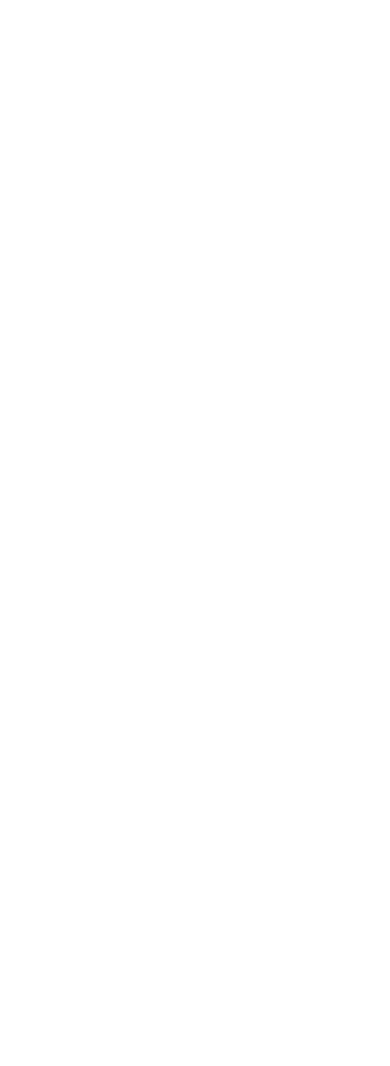
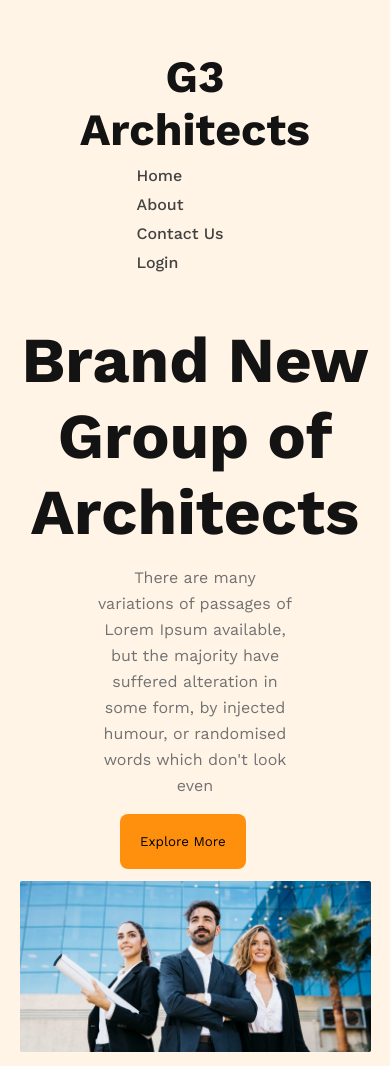
Before and after one commit to MdTanzil/G3-Architects, a plain HTML site: page index.html in a window 390 px wide. Before the commit the page ends 844 px from the top, so only its background shows below. Drawn offline with nearby package versions, Linux system fonts and the light colour scheme.

Commit message:
banner Header and banner item add and responsive

```diff
--- a/index.html
+++ b/index.html
@@ -1,11 +1,37 @@
 <!DOCTYPE html>
 <html lang="en">
-<head>
-    <meta charset="UTF-8">
-    <meta name="viewport" content="width=device-width, initial-scale=1.0">
+  <head>
+    <meta charset="UTF-8" />
+    <meta name="viewport" content="width=device-width, initial-scale=1.0" />
     <title>G3 Architects</title>
-</head>
-<body>
+    <link rel="stylesheet" href="style.css" />
+  </head>
+  <body>
+    <header>
+      <div class="header-container">
+        <h2 class="header-title">G3 Architects</h2>
+        <nav>
+          <ul class="nav-item-container">
+            <li class="nav-item"><a href="">Home</a></li>
+            <li class="nav-item"><a href="">About</a></li>
+            <li class="nav-item"><a href="">Contact Us</a></li>
+            <li class="nav-item"><a href="">Login</a></li>
+          </ul>
+        </nav>
+      </div>
+      <div class="banner-description">
+        <h1 class="banner-title">Brand New <br>Group of Architects</h1>
+        <p class="banner-desc">There are many variations of passages of Lorem Ipsum available, but the majority have suffered alteration in some form, by injected humour, or randomised words which don't look even</p>
+        <div class="button">
 
-</body>
+            <button class="btn-primary">Explore More</button>
+        </div>
+
+
+      </div>
+                  <img class="banner-img" src="images/banner.png" alt="">
+    </header>
+    <main></main>
+    <footer></footer>
+  </body>
 </html>
--- a/style.css
+++ b/style.css
@@ -0,0 +1,108 @@
+@import url("https://fonts.googleapis.com/css2?family=Lato:wght@100;300;400;700;900&family=Open+Sans:wght@300;400;500;600;700&family=Playfair+Display:wght@400;500;600;700;800;900&family=Work+Sans:wght@200;400;500;600;700;800&display=swap");
+
+* {
+  margin: 0;
+  padding: 0;
+  font-family: "Lato", sans-serif;
+  font-family: "Open Sans", sans-serif;
+  font-family: "Playfair Display", serif;
+  font-family: "Work Sans", sans-serif;
+}
+
+/* Header style  */
+header {
+  background-color: rgba(255, 144, 14, 0.1);
+}
+.header-container {
+  display: flex;
+  justify-content: space-around;
+  align-items: center;
+  padding: 50px;
+}
+.header-title {
+  color: #131313;
+  text-align: center;
+  font-size: 2.8rem;
+  font-weight: 700;
+}
+.nav-item-container {
+  display: flex;
+}
+.nav-item {
+  margin-right: 30px;
+  list-style: none;
+}
+.nav-item a {
+  text-decoration: none;
+  color:  #424242;
+font-size: 1rem;
+font-weight: 500;
+}
+.banner-title{
+    color:  #131313;
+text-align: center;
+font-size: 4rem;
+font-weight: 700;
+}
+.banner-desc{
+    color: #727272;
+text-align: center;
+font-size: 1rem;
+line-height: 26px; /* 162.5% */
+width: 50%;
+margin: 15px auto;
+}
+.btn-primary{
+    padding: 20px;
+    background-color: #FF900E;
+    border: 0;
+    border-radius: 8px;
+}
+.button{
+    width: 150px;
+    margin: 2px auto;
+
+}
+.banner-img{
+width: 80%;
+margin:10px 120px;
+
+
+}
+
+
+
+
+
+
+
+
+
+
+
+
+
+/* Responsive layout  */
+@media only screen and (max-width: 576px) {
+.header-container,
+.nav-item-container
+{
+    flex-direction: column;
+}
+.nav-item-container  li{
+    margin-top: 10px;
+}
+.banner-img{
+width: 90%;
+margin:10px 20px;
+
+
+}
+}
+/* tablate layout */
+@media only screen and (max-width:976px) and (min-width: 576px) {
+.header-container
+{
+    flex-direction: column;
+}
+}
```
